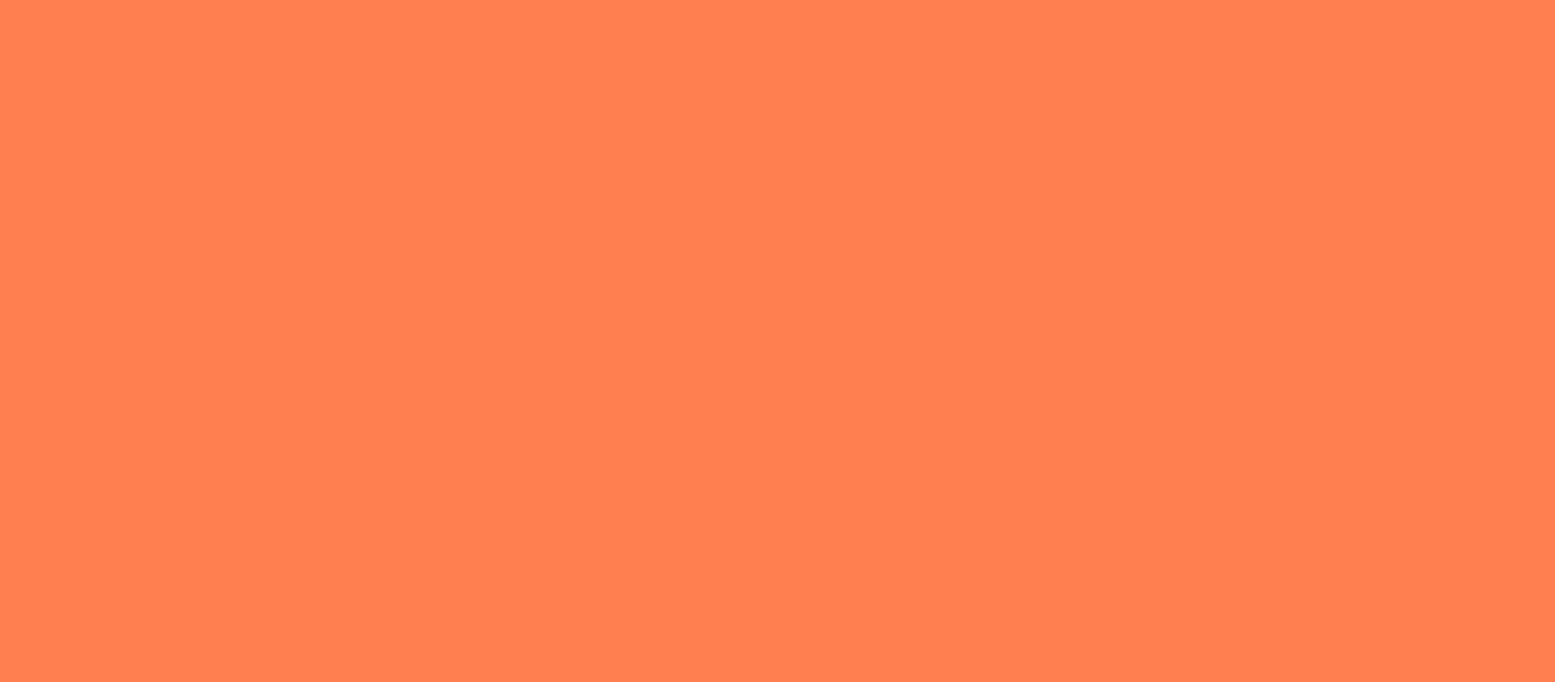
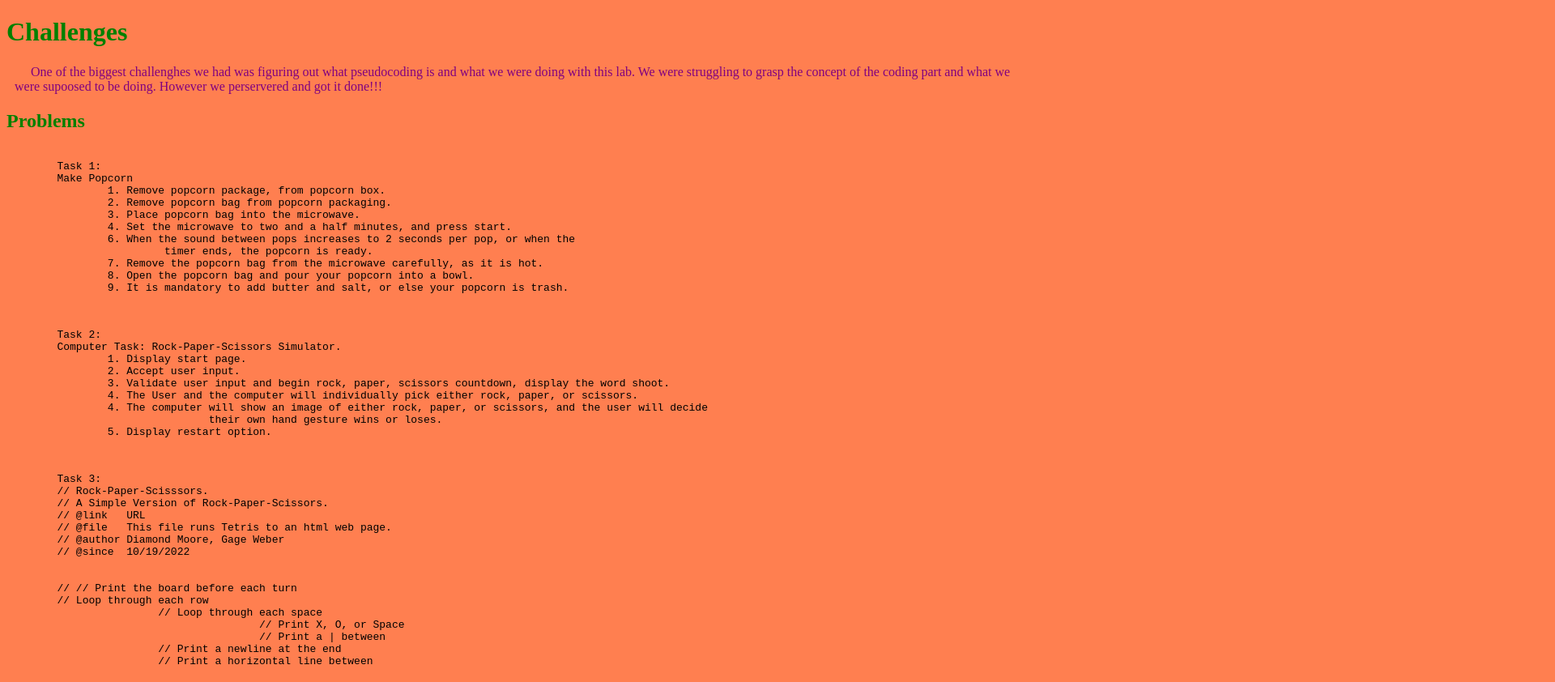
Before and after one commit to kalonnimoore/art101, a plain HTML site: page lab4/index.html in a window 1280 px wide. Shown: the top 842 px of the page at 81% size, 1920 px wide, since content can reach past the window. Before the commit the page ends 800 px from the top, so only its background shows below. Drawn offline with Linux system fonts and the light colour scheme.

Commit message:
lab 4 and 5
lab 4 and 5 progress

```diff
--- a/lab4/index.html
+++ b/lab4/index.html
@@ -1,11 +1,69 @@
 <!DOCTYPE html>
 <html>
 <head>
-	<title>Lab X - Subject/Topic</title>
+	<title>Lab 4 - Pseudocoding and Problemsolving</title>
 	<link rel="stylesheet" type="text/css" href="../css/site.css">
 	<link rel="stylesheet" type="text/css" href="css/lab.css">
 </head>
 <body>
+	<div>
+	<h1>Challenges</h1>
+	<p>One of the biggest challenghes we had was figuring out what pseudocoding is and
+		what we were doing with this lab. We were struggling to grasp the concept of the coding part and what we were supoosed to be doing.
+		However we perservered and got it done!!!
 
+
+
+	<h2>Problems</h2>
+	<pre><code>
+	Task 1:
+	Make Popcorn
+		1. Remove popcorn package, from popcorn box.
+		2. Remove popcorn bag from popcorn packaging.
+		3. Place popcorn bag into the microwave.
+		4. Set the microwave to two and a half minutes, and press start.
+		6. When the sound between pops increases to 2 seconds per pop, or when the
+			 timer ends, the popcorn is ready.
+		7. Remove the popcorn bag from the microwave carefully, as it is hot.
+		8. Open the popcorn bag and pour your popcorn into a bowl.
+		9. It is mandatory to add butter and salt, or else your popcorn is trash.
+	</code></pre>
+
+	<pre><code>
+	Task 2:
+	Computer Task: Rock-Paper-Scissors Simulator.
+		1. Display start page.
+		2. Accept user input.
+		3. Validate user input and begin rock, paper, scissors countdown, display the word shoot.
+		4. The User and the computer will individually pick either rock, paper, or scissors.
+		4. The computer will show an image of either rock, paper, or scissors, and the user will decide
+				their own hand gesture wins or loses.
+		5. Display restart option.
+	</code></pre>
+
+	<pre><code>
+	Task 3:
+	// Rock-Paper-Scisssors.
+	// A Simple Version of Rock-Paper-Scissors.
+	// @link   URL
+	// @file   This file runs Tetris to an html web page.
+	// @author Diamond Moore, Gage Weber
+	// @since  10/19/2022
+
+
+	// // Print the board before each turn
+	// Loop through each row
+			// Loop through each space
+					// Print X, O, or Space
+					// Print a | between
+			// Print a newline at the end
+			// Print a horizontal line between
+	</code></pre>
+
+	<h1>Results</h1>
+
+		<img id="lab4javapic" src="img/lab4javapic.jpeg"/>
+
+</div>
 </body>
 </html>
```
Also changed, not shown: lab5/index.html (+19 -3 lines), lab4/img/lab4javapic.jpeg (added), 2 other files.
